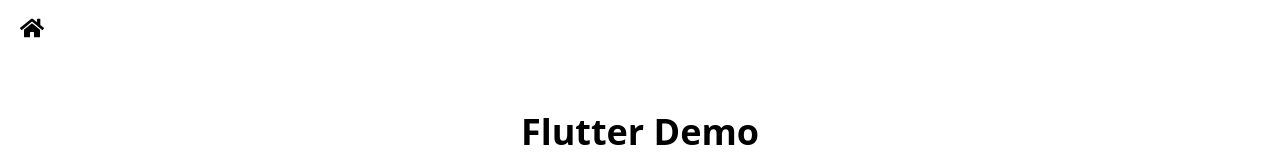
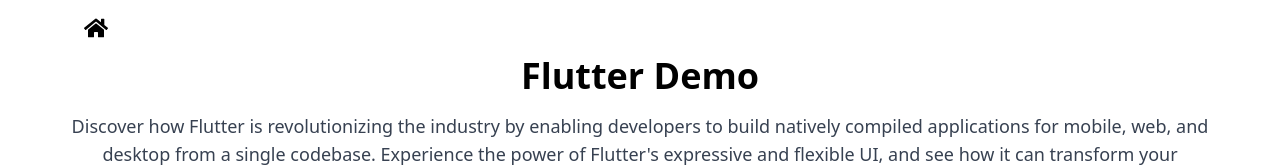
Before and after one commit to CodeMachi365/studio-website, a Next.js app: page /flutter-demo in a window 1280 px wide. Shown: the top 167 px of the page. Built offline with nearby package versions, Linux system fonts and the light colour scheme.

Commit message:
bug-fix: flutter demo page home page button layout

```diff
--- a/src/app/(origin)/layout.tsx
+++ b/src/app/(origin)/layout.tsx
@@ -1,27 +1,15 @@
 import type { Metadata } from "next";
 
-import { ThemeProvider } from "next-themes";
-import { Geist, Geist_Mono } from "next/font/google";
 import Navbar from "@/components/layout/Navbar";
 import Footer from "@/components/layout/Footer";
+import BaseLayout from "@/components/layout/BaseLayout";
 
 import "@/views/HomeView/HomeView.css";
 
-import "../globals.css";
-
-const geistSans = Geist({
-  variable: "--font-geist-sans",
-  subsets: ["latin"],
-});
-
-const geistMono = Geist_Mono({
-  variable: "--font-geist-mono",
-  subsets: ["latin"],
-});
-
 export const metadata: Metadata = {
-  title: "Create Next App",
-  description: "Generated by create next app",
+  title: "Code Machi Studio",
+  description:
+    "We are a team of developers who are passionate about building great products",
 };
 
 export default function RootLayout({
@@ -30,16 +18,8 @@
   children: React.ReactNode;
 }>) {
   return (
-    <html lang="en" suppressHydrationWarning>
-      <body
-        className={`${geistSans.variable} ${geistMono.variable} antialiased`}
-      >
-        <ThemeProvider attribute="class">
-          <Navbar />
-          <main>{children}</main>
-          <Footer />
-        </ThemeProvider>
-      </body>
-    </html>
+    <BaseLayout header={<Navbar />} footer={<Footer />}>
+      {children}
+    </BaseLayout>
   );
 }
--- a/src/app/flutter-demo/layout.tsx
+++ b/src/app/flutter-demo/layout.tsx
@@ -1,28 +1,12 @@
 import type { Metadata } from "next";
 
-import { Geist, Geist_Mono } from "next/font/google";
-import { ThemeProvider } from "next-themes";
-import Link from "next/link";
-import { FaHome } from "react-icons/fa";
-
+import BaseLayout from "@/components/layout/BaseLayout";
 import Footer from "@/components/layout/Footer";
 import "@/views/HomeView/HomeView.css";
 
-import "../globals.css";
-
-const geistSans = Geist({
-  variable: "--font-geist-sans",
-  subsets: ["latin"],
-});
-
-const geistMono = Geist_Mono({
-  variable: "--font-geist-mono",
-  subsets: ["latin"],
-});
-
 export const metadata: Metadata = {
-  title: "Create Next App",
-  description: "Generated by create next app",
+  title: "Flutter Demo",
+  description: "To showcase Flutter web support features",
 };
 
 export default function RootLayout({
@@ -30,27 +14,5 @@
 }: Readonly<{
   children: React.ReactNode;
 }>) {
-  return (
-    <html lang="en" suppressHydrationWarning>
-      <body
-        className={`${geistSans.variable} ${geistMono.variable} antialiased`}
-      >
-        <ThemeProvider attribute="class">
-          <HomePageButton />
-          <main>{children}</main>
-          <Footer />
-        </ThemeProvider>
-      </body>
-    </html>
-  );
+  return <BaseLayout footer={<Footer />}>{children}</BaseLayout>;
 }
-
-function HomePageButton() {
-  return (
-    <div className="w-full h-[3.5rem] pl-5 flex items-center">
-      <Link href="/">
-        <FaHome size={24} />
-      </Link>
-    </div>
-  );
-}
--- /dev/null
+++ b/src/components/layout/BaseLayout.tsx
@@ -0,0 +1,44 @@
+import type { Metadata } from "next";
+import { ThemeProvider } from "next-themes";
+import { Geist, Geist_Mono } from "next/font/google";
+
+import "@/styles/globals.css";
+import "@/views/HomeView/HomeView.css";
+
+const geistSans = Geist({
+  variable: "--font-geist-sans",
+  subsets: ["latin"],
+});
+
+const geistMono = Geist_Mono({
+  variable: "--font-geist-mono",
+  subsets: ["latin"],
+});
+
+export const metadata: Metadata = {
+  title: "Create Next App",
+  description: "Generated by create next app",
+};
+
+interface BaseLayoutProps {
+  children: React.ReactNode;
+  header: React.ReactNode;
+  footer: React.ReactNode;
+}
+
+export default function BaseLayout(props: BaseLayoutProps) {
+  const { children, header, footer } = props;
+  return (
+    <html lang="en" suppressHydrationWarning>
+      <body
+        className={`${geistSans.variable} ${geistMono.variable} antialiased`}
+      >
+        <ThemeProvider attribute="class">
+          {header}
+          <main>{children}</main>
+          {footer}
+        </ThemeProvider>
+      </body>
+    </html>
+  );
+}
--- a/src/components/layout/ViewWrapper.tsx
+++ b/src/components/layout/ViewWrapper.tsx
@@ -1,11 +1,15 @@
 export default function ViewWrapper(props: {
   children: React.ReactNode;
   id: string;
+  className?: string;
 }) {
-  const { children, id } = props;
+  const { children, id, className = "" } = props;
 
   return (
-    <div id={id} className="max-width-container w-[90%] mx-auto mt-[3.5rem]">
+    <div
+      id={id}
+      className={`max-width-container w-[90%] mx-auto mt-[3.5rem] ${className}`.trim()}
+    >
       {children}
     </div>
   );
--- /dev/null
+++ b/src/components/ui/HomePageButton.tsx
@@ -0,0 +1,14 @@
+import Link from "next/link";
+import { FaHome } from "react-icons/fa";
+
+export default function HomePageButton(props: {
+  className?: string;
+}) {
+  const { className } = props;
+
+  return (
+    <Link href="/" className={className}>
+      <FaHome size={24} />
+    </Link>
+  );
+}
--- /dev/null
+++ b/src/styles/globals.css
@@ -0,0 +1,7 @@
+@tailwind base;
+@tailwind components;
+@tailwind utilities;
+
+.max-width-container {
+  @apply max-w-[1440px];
+}
--- a/src/views/FlutterDemo/index.tsx
+++ b/src/views/FlutterDemo/index.tsx
@@ -1,10 +1,12 @@
 import ViewWrapper from "@/components/layout/ViewWrapper";
+import HomePageButton from "@/components/ui/HomePageButton";
 import Link from "next/link";
 import { FaGithub } from "react-icons/fa";
 
 export default function FlutterDemoView() {
   return (
-    <ViewWrapper id="flutter-demo">
+    <ViewWrapper id="flutter-demo" className="relative">
+      <HomePageButton className="absolute top-[-2.5rem] left-5" />
       <IntroSection />
       <IframeSection />
       <ReferenceLink />
```
